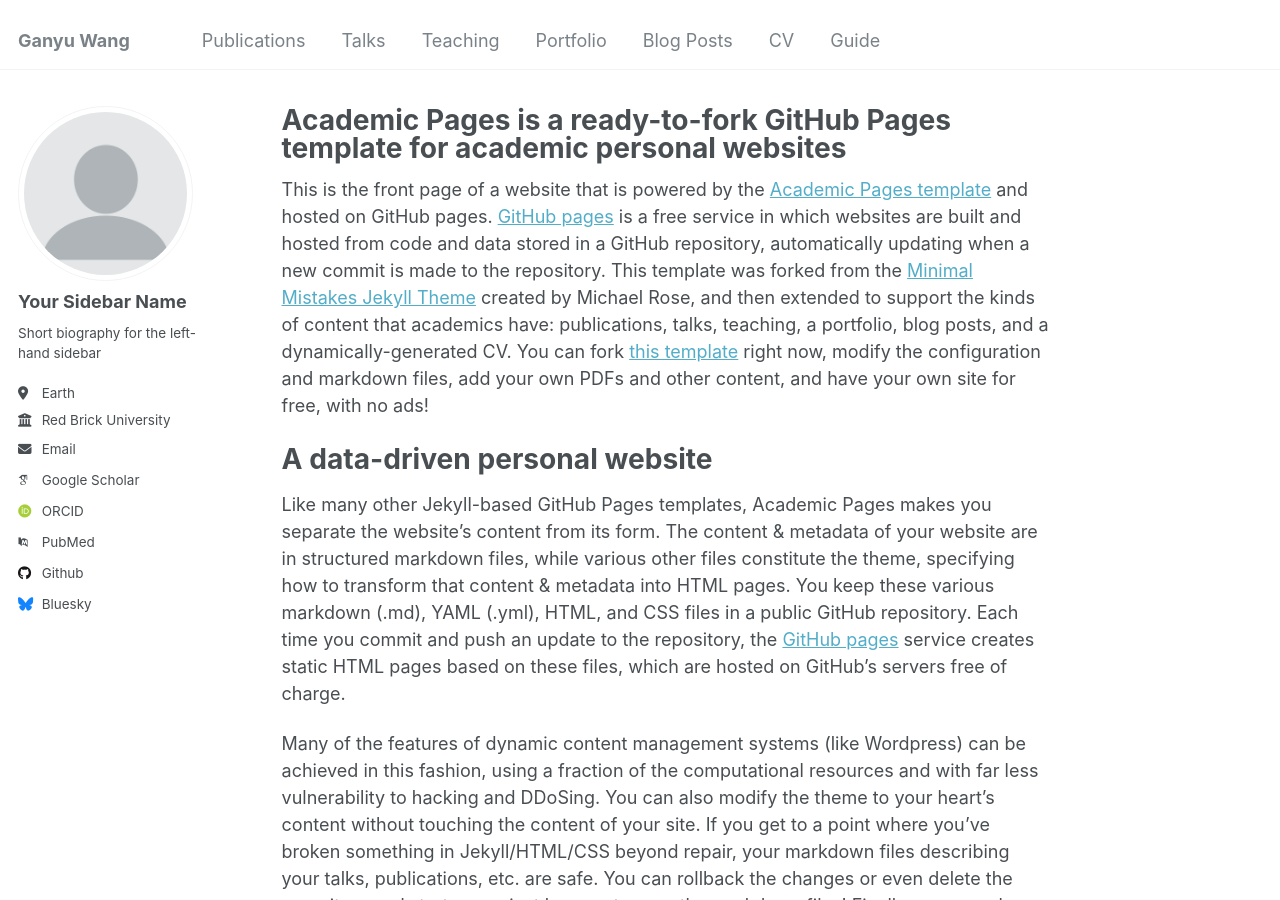
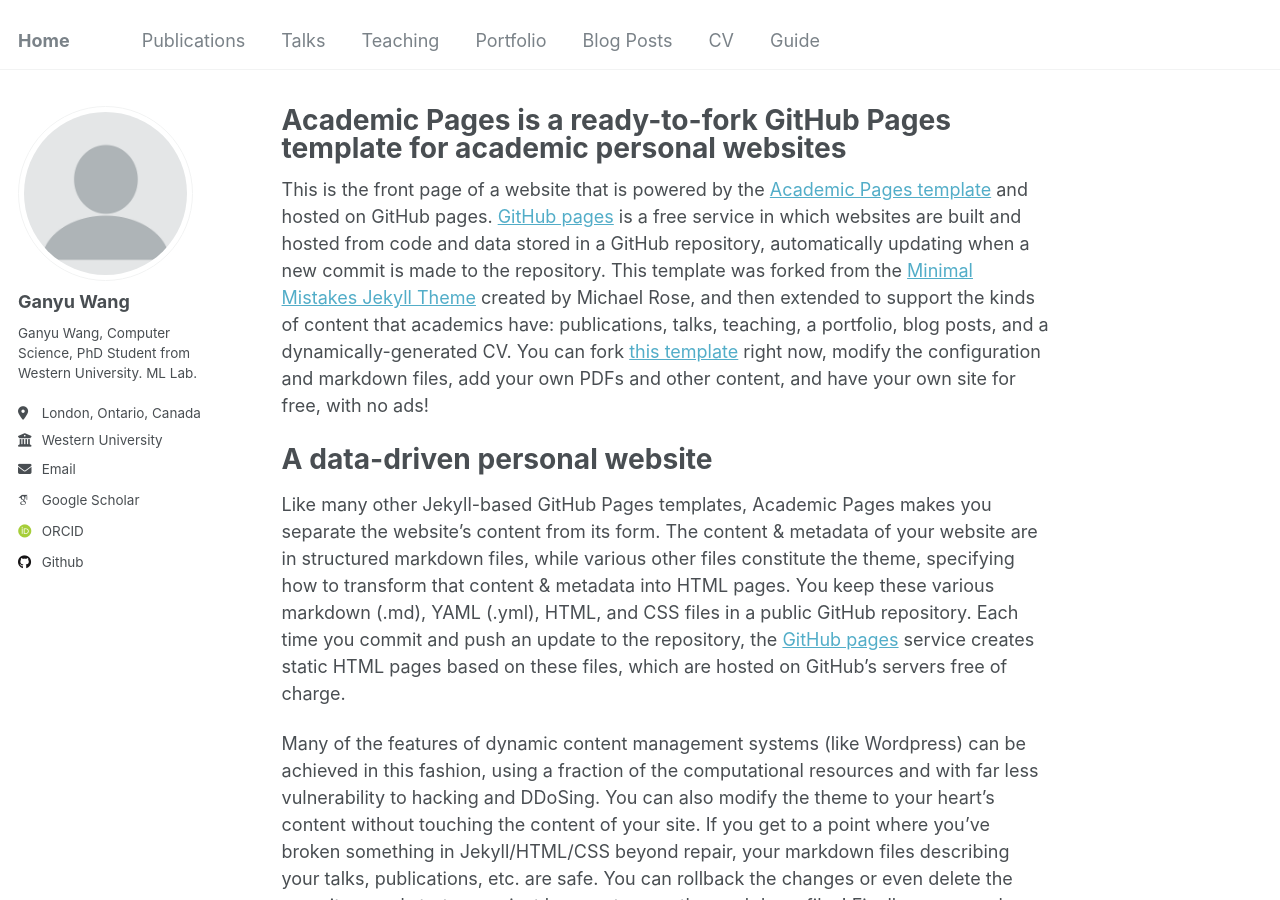
Before and after one commit to GanyuWang/GanyuWang.github.io, a Jekyll site: the page built from _pages/about.md, in a window 1280 px wide and 900 px high. Built offline with Jekyll 4.4.1, drawn with Linux system fonts in a browser that asks for light colours; some web fonts are replaced.

Commit message:
Update side bar.

```diff
--- a/_config.yml
+++ b/_config.yml
@@ -8,7 +8,7 @@
 
 # Basic Site Settings
 locale                   : "en-US"
-title                    : "Ganyu Wang"
+title                    : "Home"
 title_separator          : "-"
 name                     : &name "Your Name"
 description              : &description "personal description"
@@ -22,21 +22,21 @@ repository               : "GanyuWang/GanyuWang.github.io"
 author:
   # Biographic information
   avatar           : "profile.png"
-  name             : "Your Sidebar Name"
+  name             : "Ganyu Wang"
   pronouns         : # example: "she/her"
-  bio              : "Short biography for the left-hand sidebar"
-  location         : "Earth"
-  employer         : "Red Brick University"
+  bio              : "Ganyu Wang, Computer Science, PhD Student from Western University. ML Lab."
+  location         : "London, Ontario, Canada"
+  employer         : "Western University"
   uri              : # URL
-  email            : "none@example.org"
+  email            : "gwang382@uwo.ca"
 
   # Academic websites
   arxiv            : # URL - Update with the correct link to your profile
-  googlescholar    : "https://scholar.google.com/citations?user=PS_CX0AAAAAJ"
+  googlescholar    : "https://scholar.google.com/citations?user=eDy2ni4AAAAJ&hl=en&oi=ao"
   impactstory      : # URL
-  orcid            : "http://orcid.org/yourorcidurl"
+  orcid            : "https://orcid.org/0000-0002-0573-1887"
   semantic         : # URL
-  pubmed           : "https://www.ncbi.nlm.nih.gov/pubmed/?term=john+snow"
+  pubmed           : # URL
   researchgate     : # URL
   scopus           : # URL
 
@@ -44,12 +44,12 @@ author:
   bitbucket        : # Username - Update with your username on the site
   codepen          : # Username
   dribbble         : # Username
-  github           : "academicpages"
+  github           : "https://github.com/GanyuWang"
   kaggle           : # Username
   stackoverflow    : # User number or user number and name (i.e., use "1" or "1/jeff-atwood")
 
   # Social media
-  bluesky          : "bsky.app" # Replace this with you Bluesky username
+  bluesky          : # Username
   facebook         : # Username
   flickr           : # Username
   foursquare       : # Username
```
